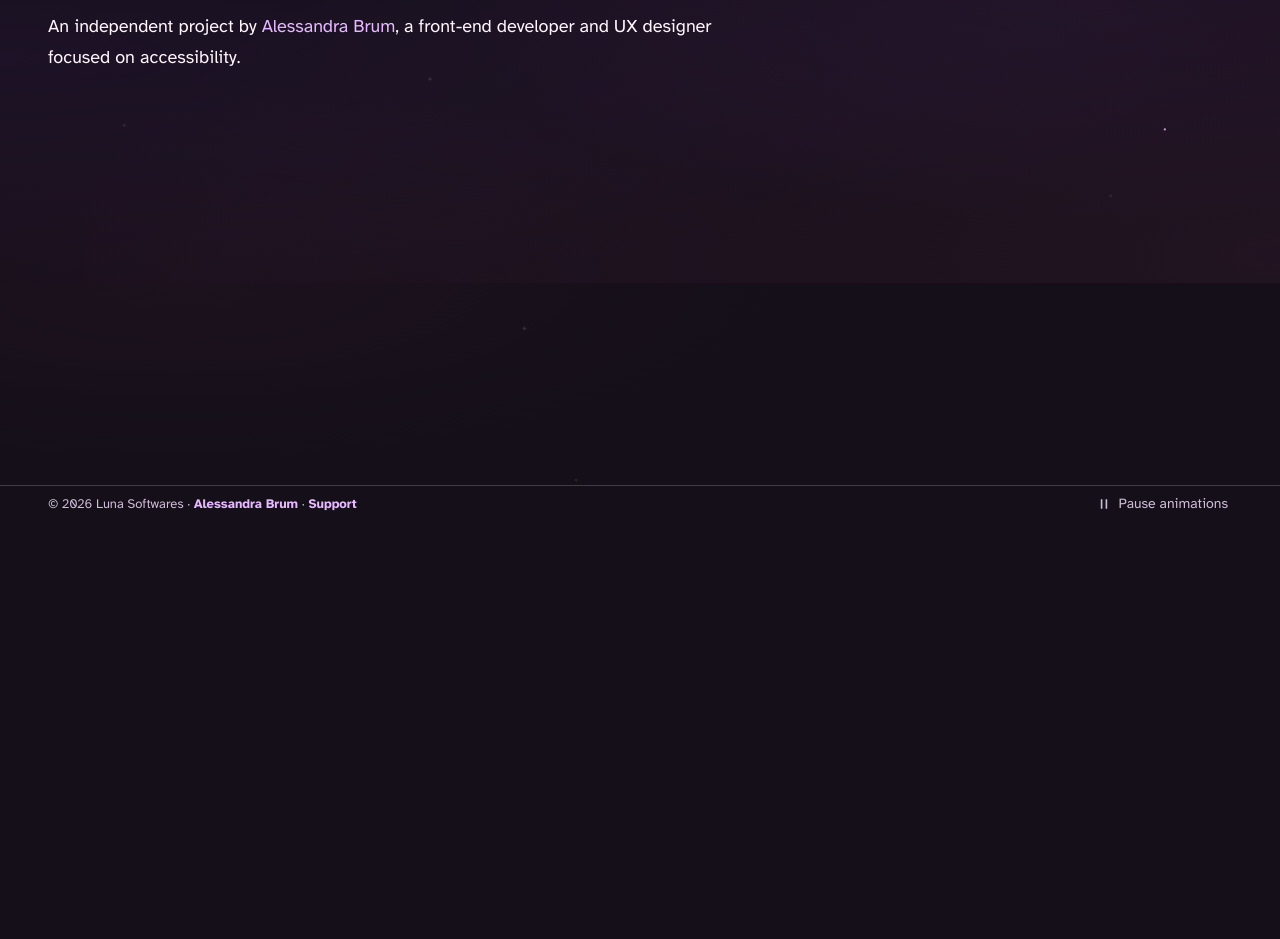
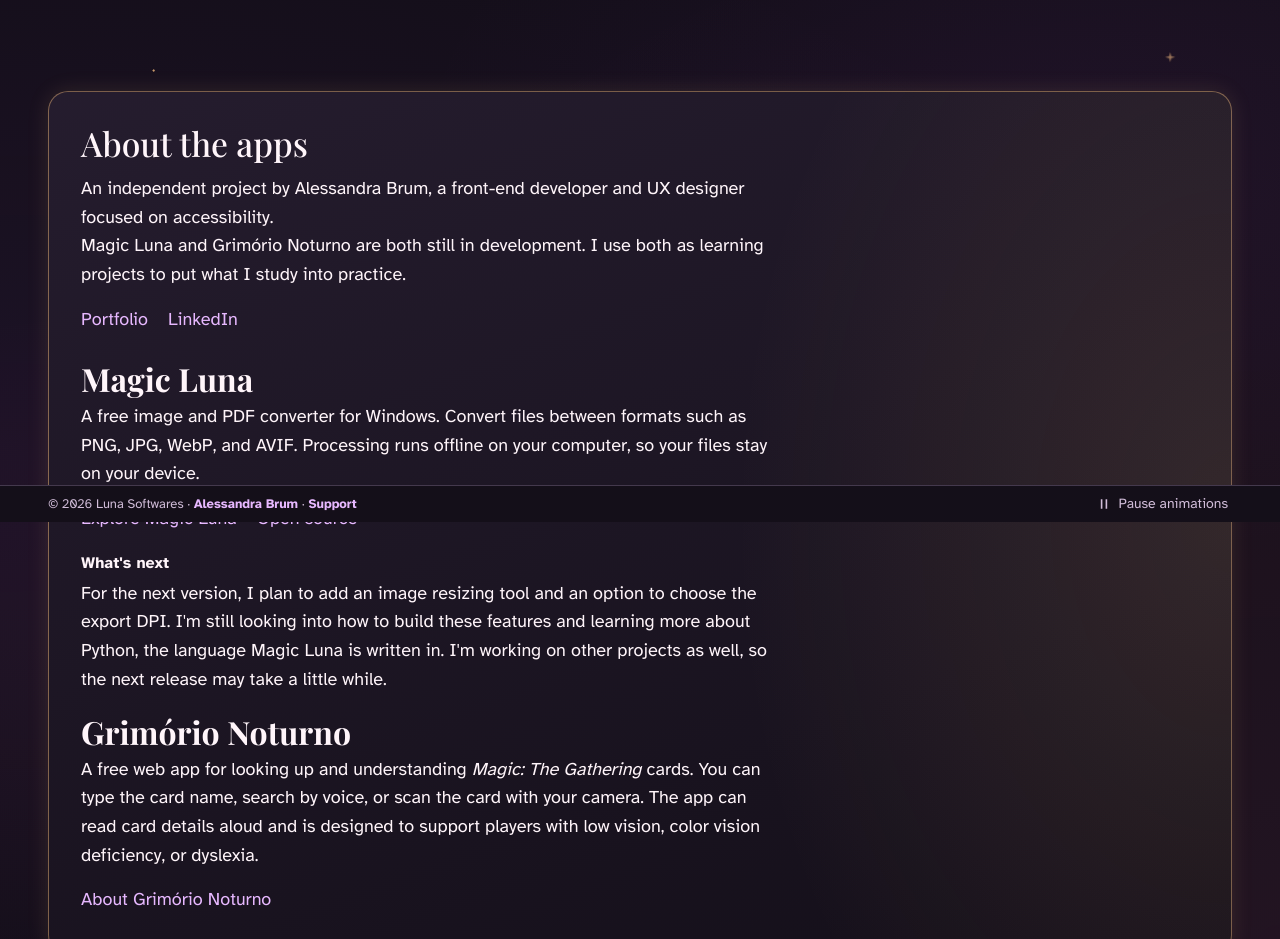
Before and after one commit to AlessandraBrum/luna-softwares-website, a website: page sobre/index.html in a window 1280 px wide. Shown: the part 278-1217 px from the top of the page. Before the commit the page ends 800 px from the top, so only its background shows below. Drawn offline with Linux system fonts and the light colour scheme.

Commit message:
fix: about, donates

```diff
--- a/sobre/index.html
+++ b/sobre/index.html
@@ -1,5 +1,6 @@
 <!doctype html>
 <html lang="en">
+
 <head>
   <meta charset="utf-8">
   <meta name="viewport" content="width=device-width, initial-scale=1">
@@ -25,27 +26,30 @@
   <link rel="stylesheet" href="../styles.css">
   <script src="../script.js" defer></script>
 </head>
+
 <body>
   <span id="nova-janela" data-pt="Abre em uma nova janela." hidden>Opens in a new window.</span>
   <a class="skip-link" href="#conteudo"><span data-pt="Pular para o conteúdo">Skip to content</span></a>
 
   <header class="site-header" id="topo" tabindex="-1">
     <div class="container header-inner">
-      <a target="_blank" rel="noopener noreferrer" aria-describedby="nova-janela" class="brand" href="https://www.lunasoftwares.com/">
+      <a target="_blank" rel="noopener noreferrer" aria-describedby="nova-janela" class="brand"
+        href="https://www.lunasoftwares.com/">
         <img src="../assets/triluna.svg" width="104" height="68" alt="">
         <span>Luna Softwares</span>
       </a>
-      <button class="menu-toggle" type="button" aria-controls="menu-movel" aria-expanded="false" aria-haspopup="dialog" aria-label="Open menu" data-pt-label="Abrir menu">
+      <button class="menu-toggle" type="button" aria-controls="menu-movel" aria-expanded="false" aria-haspopup="dialog"
+        aria-label="Open menu" data-pt-label="Abrir menu">
         <span class="menu-toggle__icon" aria-hidden="true"><span></span><span></span><span></span></span>
       </button>
       <nav id="nav-principal" class="nav-principal" aria-label="Main navigation" data-pt-label="Navegação principal">
         <a href="../"><span data-pt="Aplicativos">Apps</span></a>
-        <a target="_blank" rel="noopener noreferrer" aria-describedby="nova-janela" href="https://github.com/AlessandraBrum/magic-luna-image-converter">Open source</a>
         <a href="../sobre/" aria-current="page"><span data-pt="Sobre">About</span></a>
         <a href="../ajuda/"><span data-pt="Ajuda">Help</span></a>
         <a href="../contato/"><span data-pt="Contato">Contact</span></a>
         <a href="../apoie/"><span data-pt="Apoie">Support</span></a>
-        <a class="button button-outline" href="../#aplicativos"><span data-pt="Conhecer a suíte">Explore the suite</span></a>
+        <a class="button button-outline" href="../#aplicativos"><span data-pt="Conhecer a suíte">Explore the
+            suite</span></a>
         <button class="language-toggle" type="button" lang="pt-BR" hidden>Português</button>
       </nav>
     </div>
@@ -55,7 +59,9 @@
     <div class="menu-drawer__header">
       <h2 id="menu-movel-titulo">Menu</h2>
       <button class="menu-drawer__close" type="button" aria-label="Close menu" data-pt-label="Fechar menu" autofocus>
-        <svg viewBox="0 0 24 24" aria-hidden="true"><path d="m6 6 12 12M18 6 6 18"/></svg>
+        <svg viewBox="0 0 24 24" aria-hidden="true">
+          <path d="m6 6 12 12M18 6 6 18" />
+        </svg>
       </button>
     </div>
   </dialog>
@@ -64,24 +70,85 @@
     <div class="container subpage-inner">
       <p class="eyebrow"><span data-pt="Luna Softwares">Luna Softwares</span></p>
       <h1 id="titulo"><span data-pt="Sobre">About</span></h1>
-      <p><span data-pt="Projeto independente de">An independent project by</span> <a target="_blank" rel="noopener noreferrer" aria-describedby="nova-janela" href="https://alessandrabrum.com/">Alessandra Brum</a><span data-pt=", desenvolvedora front-end e designer de UX com foco em acessibilidade.">, a front-end developer and UX designer focused on accessibility.</span></p>
     </div>
+    <section class="container subpage-card-section" aria-labelledby="sobre-aplicativos">
+      <div class="subpage-card sobre-card">
+        <div>
+          <h2 id="sobre-aplicativos"><span data-pt="Sobre os aplicativos">About the apps</span></h2>
+          <p><span
+              data-pt="Projeto independente de Alessandra Brum, desenvolvedora front-end e designer de UX com foco em acessibilidade.">An
+              independent project by Alessandra Brum, a front-end developer and UX designer focused on
+              accessibility.</span></p>
+          <p><span
+              data-pt="O Magic Luna e o Grimório Noturno ainda estão em desenvolvimento. Os dois são projetos de estudo nos quais coloco em prática o que estou aprendendo.">Magic
+              Luna and Grimório Noturno are both still in development. I use both as learning projects to put what I
+              study into practice.</span></p>
+          <p class="sobre-card-links">
+            <a href="https://alessandrabrum.com/" target="_blank" rel="noopener noreferrer"
+              aria-describedby="nova-janela"><span data-pt="Portfólio">Portfolio</span></a>
+            <a href="https://linkedin.com/in/AlessandraBrum" target="_blank" rel="noopener noreferrer"
+              aria-describedby="nova-janela">LinkedIn</a>
+          </p>
+        </div>
+        <div>
+          <h3>Magic Luna</h3>
+          <p><span
+              data-pt="Conversor gratuito de imagens e PDFs para Windows. Converte arquivos entre formatos como PNG, JPG, WebP e AVIF. O processamento é feito no seu computador, funciona offline e mantém seus arquivos no dispositivo.">A
+              free image and PDF converter for Windows. Convert files between formats such as PNG, JPG, WebP, and AVIF.
+              Processing runs offline on your computer, so your files stay on your device.</span></p>
+          <p class="sobre-card-links">
+            <a href="https://magicluna.alessandrabrum.com/" data-pt-href="https://magicluna.alessandrabrum.com/pt/"
+              target="_blank" rel="noopener noreferrer" aria-describedby="nova-janela"><span
+                data-pt="Conheça o Magic Luna">Explore Magic Luna</span></a>
+            <a href="https://github.com/AlessandraBrum/magic-luna-image-converter" target="_blank"
+              rel="noopener noreferrer" aria-describedby="nova-janela">Open source<span class="sr-only"> · Magic
+                Luna</span></a>
+          </p>
+          <h4 class="sobre-proximos-passos"><span data-pt="Próximos passos">What's next</span></h4>
+          <p><span
+              data-pt="Na próxima versão, pretendo incluir uma ferramenta para redimensionar imagens e uma opção para escolher o DPI na exportação. Ainda estou estudando como implementar esses recursos e me aprofundando em Python, a linguagem em que o Magic Luna é escrito. Como também estou tocando outros projetos, a próxima versão pode demorar um pouco.">For
+              the next version, I plan to add an image resizing tool and an option to choose the export DPI. I'm still
+              looking into how to build these features and learning more about Python, the language Magic Luna is
+              written in. I'm working on other projects as well, so the next release may take a little while.</span></p>
+        </div>
+        <div>
+          <h3>Grimório Noturno</h3>
+          <p><span data-pt="Aplicativo web gratuito para consultar e entender cartas de ">A free web app for looking up
+              and understanding </span><i>Magic: The Gathering</i><span
+              data-pt=". Você pode digitar o nome da carta, usar a busca por voz ou escaneá-la com a câmera. A ficha pode ser lida em voz alta, e o aplicativo foi pensado para ajudar pessoas com baixa visão, daltonismo ou dislexia durante o jogo.">
+              cards. You can type the card name, search by voice, or scan the card with your camera. The app can read
+              card details aloud and is designed to support players with low vision, color vision deficiency, or
+              dyslexia.</span></p>
+          <p class="sobre-card-links"><a href="https://grimorionoturno.lunasoftwares.com/#sobre" target="_blank"
+              rel="noopener noreferrer" aria-describedby="nova-janela"><span data-pt="Conheça o Grimório Noturno">About
+                Grimório Noturno</span></a></p>
+        </div>
+      </div>
+    </section>
   </main>
 
   <footer class="site-footer">
     <div class="container footer-inner">
-      <p>© 2026 Luna Softwares · <a target="_blank" rel="noopener noreferrer" aria-describedby="nova-janela" href="https://links.alessandrabrum.com/">Alessandra Brum</a> · <a class="footer-apoio" href="../apoie/"><span data-pt="Apoie">Support</span></a></p>
+      <p>© 2026 Luna Softwares · <a target="_blank" rel="noopener noreferrer" aria-describedby="nova-janela"
+          href="https://links.alessandrabrum.com/">Alessandra Brum</a> · <a class="footer-apoio" href="../apoie/"><span
+            data-pt="Apoie">Support</span></a></p>
       <div class="motion-controls">
         <button class="motion-toggle" type="button" aria-pressed="false" hidden>
-          <svg viewBox="0 0 20 20" aria-hidden="true"><path d="M7 4v12m6-12v12"/></svg>
+          <svg viewBox="0 0 20 20" aria-hidden="true">
+            <path d="M7 4v12m6-12v12" />
+          </svg>
           <span data-pt="Pausar animações">Pause animations</span>
         </button>
-        <p class="motion-system" hidden><span data-pt="Movimento reduzido pelo sistema">Reduced motion follows your system settings</span></p>
+        <p class="motion-system" hidden><span data-pt="Movimento reduzido pelo sistema">Reduced motion follows your
+            system settings</span></p>
       </div>
     </div>
   </footer>
   <button class="back-to-top" type="button" aria-label="Back to top" data-pt-label="Voltar ao topo">
-    <svg viewBox="0 0 24 24" aria-hidden="true"><path d="M12 20V5m-6 6 6-6 6 6"/></svg>
+    <svg viewBox="0 0 24 24" aria-hidden="true">
+      <path d="M12 20V5m-6 6 6-6 6 6" />
+    </svg>
   </button>
 </body>
+
 </html>
--- a/styles.css
+++ b/styles.css
@@ -307,7 +307,7 @@ main::before {
   background: radial-gradient(circle at 35% 30%, color-mix(in srgb, var(--luna-action) 28%, transparent), transparent 70%);
 }
 .hero-tile__icon svg { width: 62%; fill: none; stroke-width: 2.4; stroke-linecap: round; stroke-linejoin: round; }
-.hero-tile__icon--moon svg { fill: color-mix(in srgb, var(--luna-action) 80%, var(--luna-pink)); stroke: none; }
+.hero-tile__icon--convert svg { width: 68%; stroke: var(--luna-action); stroke-width: 1.65; }
 .hero-tile__icon--book { border: 0; background: none; }
 .hero-tile__icon--book svg { width: 90%; stroke: var(--luna-gold); filter: drop-shadow(0 0 .35rem color-mix(in srgb, var(--luna-gold) 60%, transparent)); }
 .hero-satellite {
@@ -1148,8 +1148,8 @@ main, .site-footer { position: relative; z-index: 1; }
   .back-to-top { bottom: calc(3rem + max(var(--luna-space-4), env(safe-area-inset-bottom))); }
 }
 
-.apoio { padding-bottom: clamp(2.5rem, 6vw, 4rem); }
-.apoio-card {
+.subpage-card-section { padding-bottom: clamp(2.5rem, 6vw, 4rem); }
+.subpage-card {
   display: grid;
   gap: 1.25rem;
   align-items: center;
@@ -1161,10 +1161,14 @@ main, .site-footer { position: relative; z-index: 1; }
     linear-gradient(160deg, color-mix(in srgb, var(--luna-raised) 70%, var(--luna-bg)), var(--luna-bg));
   box-shadow: 0 0 1.4rem color-mix(in srgb, var(--luna-gold) 12%, transparent);
 }
-.apoio-card h2 { font-size: clamp(1.6rem, 3vw, 2.1rem); font-weight: 500; margin-bottom: .6rem; }
-.apoio-card p:not(.eyebrow) { max-width: 60ch; line-height: 1.6; }
-.apoio-card .button { justify-self: start; }
+.subpage-card h2 { font-size: clamp(1.6rem, 3vw, 2.1rem); font-weight: 500; margin-bottom: .6rem; }
+.subpage-card p:not(.eyebrow) { max-width: 60ch; line-height: 1.6; }
+.subpage-card .button { justify-self: start; }
 @media (min-width: 56rem) {
-  .apoio-card { grid-template-columns: 1fr auto; gap: 2.5rem; }
+  .subpage-card--with-action { grid-template-columns: 1fr auto; gap: 2.5rem; }
 }
-.apoio-card .apoio-nota { margin-top: .6rem; color: var(--luna-muted); font-size: .9375rem; }
+.subpage-card .apoio-nota { margin-top: .6rem; color: var(--luna-muted); font-size: .9375rem; }
+.sobre-card h3 { margin-bottom: .35rem; }
+.sobre-proximos-passos { margin: .65rem 0 .25rem; font-size: 1rem; }
+.sobre-card-links { display: flex; flex-wrap: wrap; gap: .25rem 1.25rem; margin-top: .5rem; }
+.sobre-card-links a { display: inline-flex; align-items: center; min-height: 2.75rem; }
```
Also changed, not shown: ajuda/index.html (+0 -1 lines), apoie/index.html (+2 -3 lines), contato/index.html (+0 -1 lines), index.html (+7 -2 lines).
